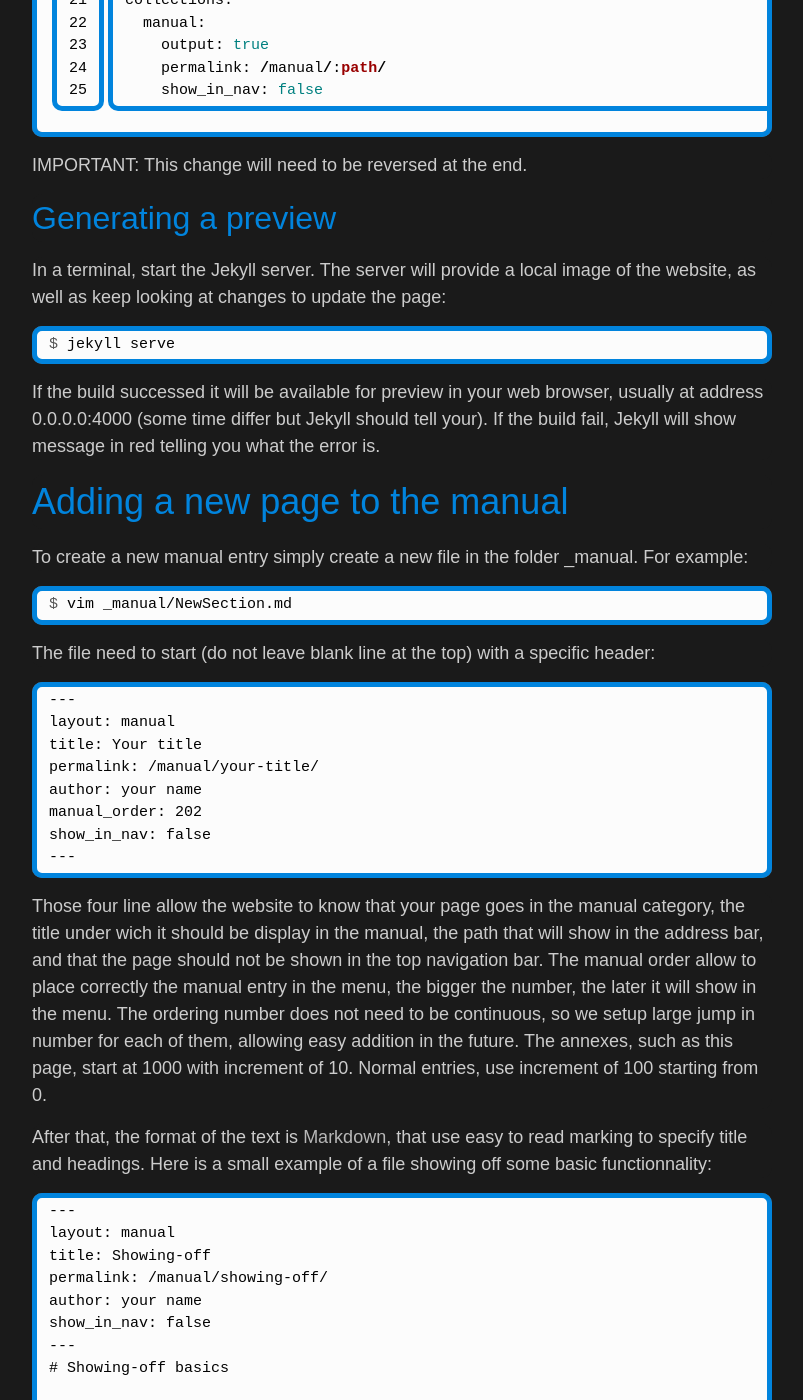
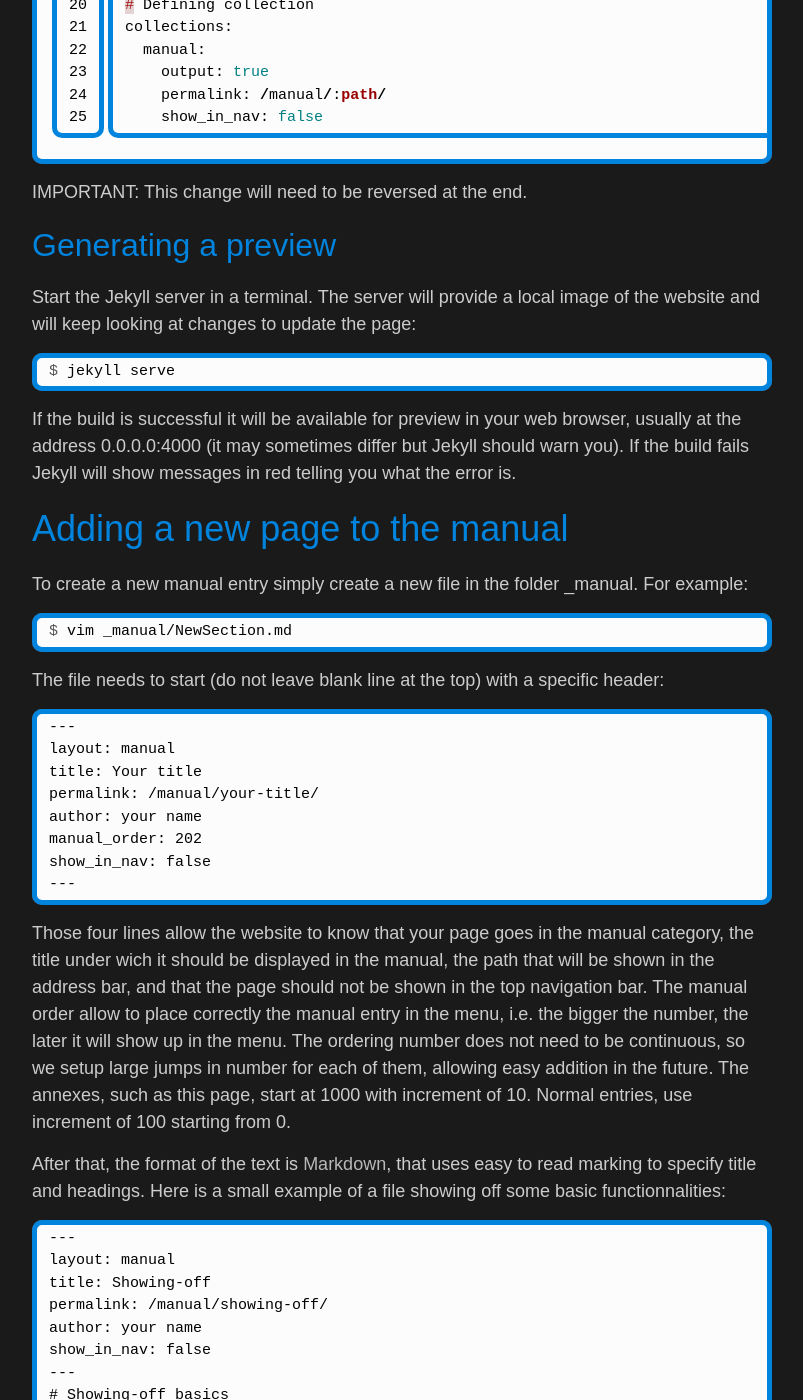
Before and after one commit to adrien-matta/nptool, a Jekyll site: the page built from _manual/adding-doc.md, in a window 1280 px wide and 1400 px high, scrolled down 2122 px. Shown: the whole window, without its empty margins (238-1041 px from the left). Built offline with Jekyll 4.4.1, drawn with Linux system fonts in a browser that asks for light colours; some web fonts are replaced; some of the changed text lies outside the part shown.

Commit message:
+ correct typos

```diff
--- a/_manual/adding-doc.md
+++ b/_manual/adding-doc.md
@@ -6,12 +6,16 @@
 manual_order: 1001
 show_in_nav: false
 ---
-## Getting the gh-pages:
+## Getting the gh-pages
 
-If you wish to add a new documentation section you first need to get the site source from github. The source are stored directly on the github repository, in a specific branch named gh-pages. Github automatically rebuild the website after each commit onto this branch. The change are visible a few minutes after the commit. It is therefore important to check your change locally first, and then only to push them to avoid breaking the website.
+If you want to add a new documentation section you first need to get the website
+source from GitHub. The source is stored directly on the GitHub nptool repository,
+in a specific branch named gh-pages. GitHub automatically rebuilds the website
+after each commit onto this branch and the changes are visible only a few minutes
+after the commit. It is therefore important to check your changes locally first,
+and then to push them to avoid breaking the website.
 
 To get the pages you will need to clone the gh-pages branch in a new directory:
-
 {% highlight console %}
 $ mkdir gh-pages
 $ cd gh-pages
@@ -20,14 +24,15 @@
 {% endhighlight %}
 
 ## Getting Jekyll
-You now have a local copy of the source. To preview your work you will need the version of [Jekyll][jekyll-gh] use by gh-pages (and therefore the gem utility):
-
+You now have a local copy of the source. To preview your work you will need the
+version of [Jekyll][jekyll-gh] use by gh-pages (and therefore the gem utility):
 {% highlight console %}
 $ gem install github-pages
 {% endhighlight %}
 
 ## Setting up locally
-In order for your preview to be done locally, edit the file _config.yml by commenting line 8 and uncommenting line 9:
+In order for your preview to be done locally, edit the file _config.yml by
+commenting line 8 and uncommenting line 9:
 
 BEFORE:
 {% highlight css linenos %}
@@ -90,25 +95,27 @@
 IMPORTANT: This change will need to be reversed at the end.
 
 ## Generating a preview
-
-In a terminal, start the Jekyll server. The server will provide a local image of the website, as well as keep looking at changes to update the page:
-
+Start the Jekyll server in a terminal. The server will provide a local image of
+the website and will keep looking at changes to update the page:
 {% highlight console %}
 $ jekyll serve
 {% endhighlight %}
 
-If the build successed it will be available for preview in your web browser, usually at address 0.0.0.0:4000 (some time differ but Jekyll should tell your). If the build fail, Jekyll will show message in red telling you what the error is.
+If the build is successful it will be available for preview in your web browser,
+usually at the address 0.0.0.0:4000 (it may sometimes differ but Jekyll should
+warn you). If the build fails Jekyll will show messages in red telling you what
+the error is.
+
 
 # Adding a new page to the manual
-
-To create a new manual entry simply create a new file in the folder _manual. For example:
-
+To create a new manual entry simply create a new file in the folder _manual. For
+example:
 {% highlight console %}
 $ vim _manual/NewSection.md
 {% endhighlight %}
 
-The file need to start (do not leave blank line at the top) with a specific header:
-
+The file needs to start (do not leave blank line at the top) with a specific
+header:
 {% highlight text %}
 ---
 layout: manual
@@ -120,11 +127,20 @@
 ---
 {% endhighlight %}
 
-Those four line allow the website to know that your page goes in the manual category, the title under wich it should be display in the manual, the path that will show in the address bar, and that the page should not be shown in the top navigation bar. The manual order allow to place correctly the manual entry in the menu, the bigger the number, the later it will show in the menu. The ordering number does not need to be continuous, so we setup large jump in number for each of them, allowing easy addition in the future. The annexes, such as this page, start at 1000 with increment of 10. Normal entries, use increment of 100 starting from 0.
+Those four lines allow the website to know that your page goes in the manual
+category, the title under wich it should be displayed in the manual, the path
+that will be shown in the address bar, and that the page should not be shown
+in the top navigation bar. The manual order allow to place correctly the manual
+entry in the menu, i.e. the bigger the number, the later it will show up in
+the menu. The ordering number does not need to be continuous, so we setup large
+jumps in number for each of them, allowing easy addition in the future. The
+annexes, such as this page, start at 1000 with increment of 10. Normal entries,
+use increment of 100 starting from 0.
 
 
-After that, the format of the text is [Markdown][markdown], that use easy to read marking to specify title and headings. Here is a small example of a file showing off some basic functionnality:
-
+After that, the format of the text is [Markdown][markdown], that uses easy to
+read marking to specify title and headings. Here is a small example of a file
+showing off some basic functionnalities:
 {% highlight text %}
 ---
 layout: manual
@@ -170,21 +186,20 @@
 
 {% endhighlight %}
 
-## Commiting your change:
+## Commiting your changes
 
-First revert the change in _config.yml:
+You first need to revert the changes in _config.yml:
 
 {% highlight console %}
 $ git checkout _config.yml
 {% endhighlight %}
 
-Then add your new file to the repository:
-
+Then, add your new file to the repository:
 {% highlight console %}
 $ git add _manual/NewSection.md
 {% endhighlight %}
 
-Finnally commit the change:
+And eventually commit the change:
 {% highlight console %}
 $ git commit -a
 $ git push
```
